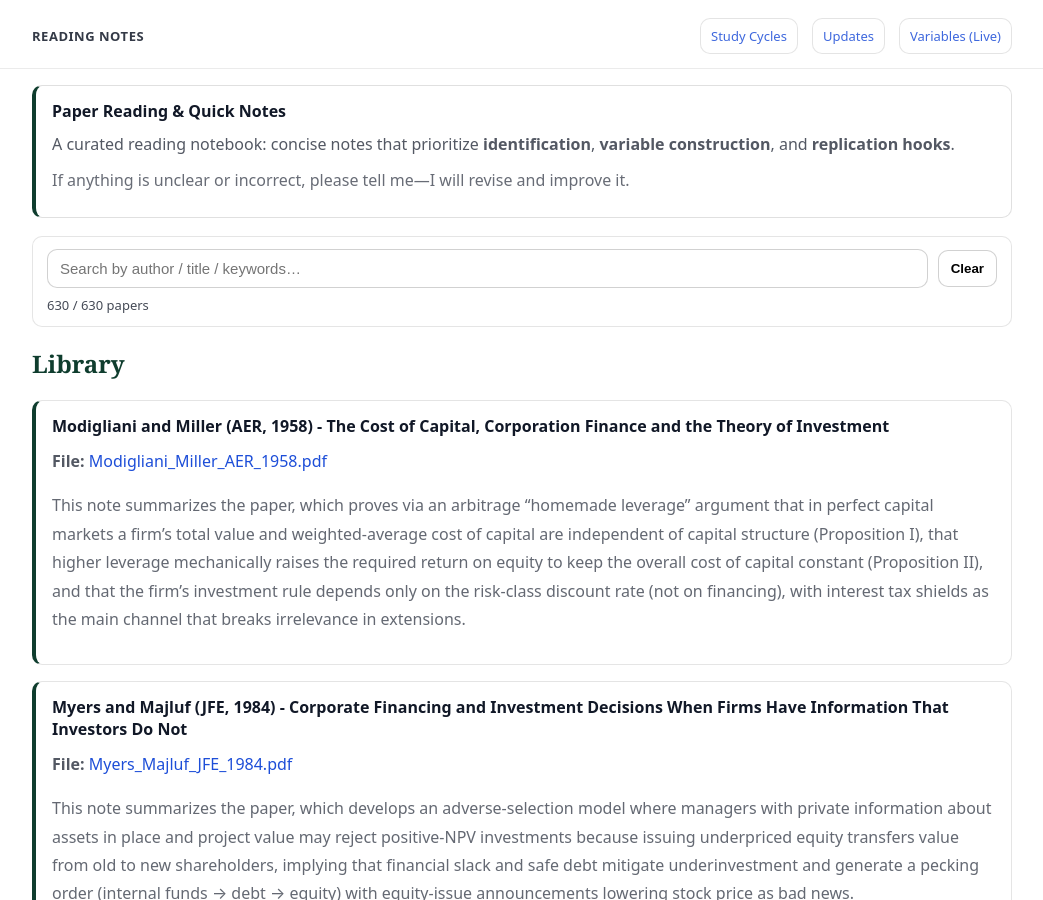
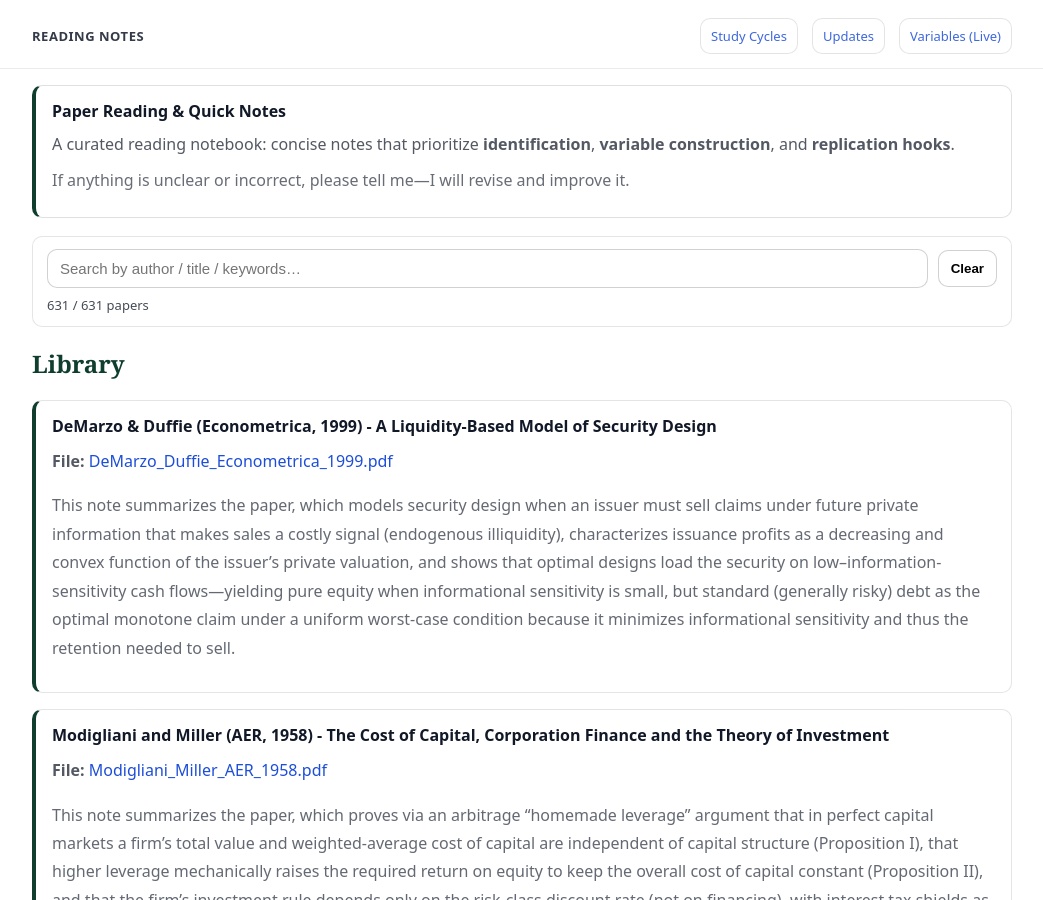
Before and after one commit to yaxinzn/study-archive, a Jekyll site: the page built from reading/index.md, in a window 1280 px wide and 900 px high. Shown: the whole window, without its empty margins (118-1161 px from the left). Built offline with Jekyll 4.4.1, drawn with Linux system fonts in a browser that asks for light colours.

Commit message:
Reading: add/update DeMarzo_Duffie_Econometrica_1999.pdf

```diff
--- a/_data/reading.yml
+++ b/_data/reading.yml
@@ -1,3 +1,7 @@
+- title: "DeMarzo & Duffie (Econometrica, 1999) - A Liquidity-Based Model of Security Design"
+  file: "DeMarzo_Duffie_Econometrica_1999.pdf"
+  desc: "This note summarizes the paper, which models security design when an issuer must sell claims under future private information that makes sales a costly signal (endogenous illiquidity), characterizes issuance profits as a decreasing and convex function of the issuer’s private valuation, and shows that optimal designs load the security on low–information-sensitivity cash flows—yielding pure equity when informational sensitivity is small, but standard (generally risky) debt as the optimal monotone claim under a uniform worst-case condition because it minimizes informational sensitivity and thus the retention needed to sell."
+
 - title: "Modigliani and Miller (AER, 1958) - The Cost of Capital, Corporation Finance and the Theory of Investment"
   file: "Modigliani_Miller_AER_1958.pdf"
   desc: "This note summarizes the paper, which proves via an arbitrage “homemade leverage” argument that in perfect capital markets a firm’s total value and weighted-average cost of capital are independent of capital structure (Proposition I), that higher leverage mechanically raises the required return on equity to keep the overall cost of capital constant (Proposition II), and that the firm’s investment rule depends only on the risk-class discount rate (not on financing), with interest tax shields as the main channel that breaks irrelevance in extensions."
```
Also changed, not shown: 1 other file.
